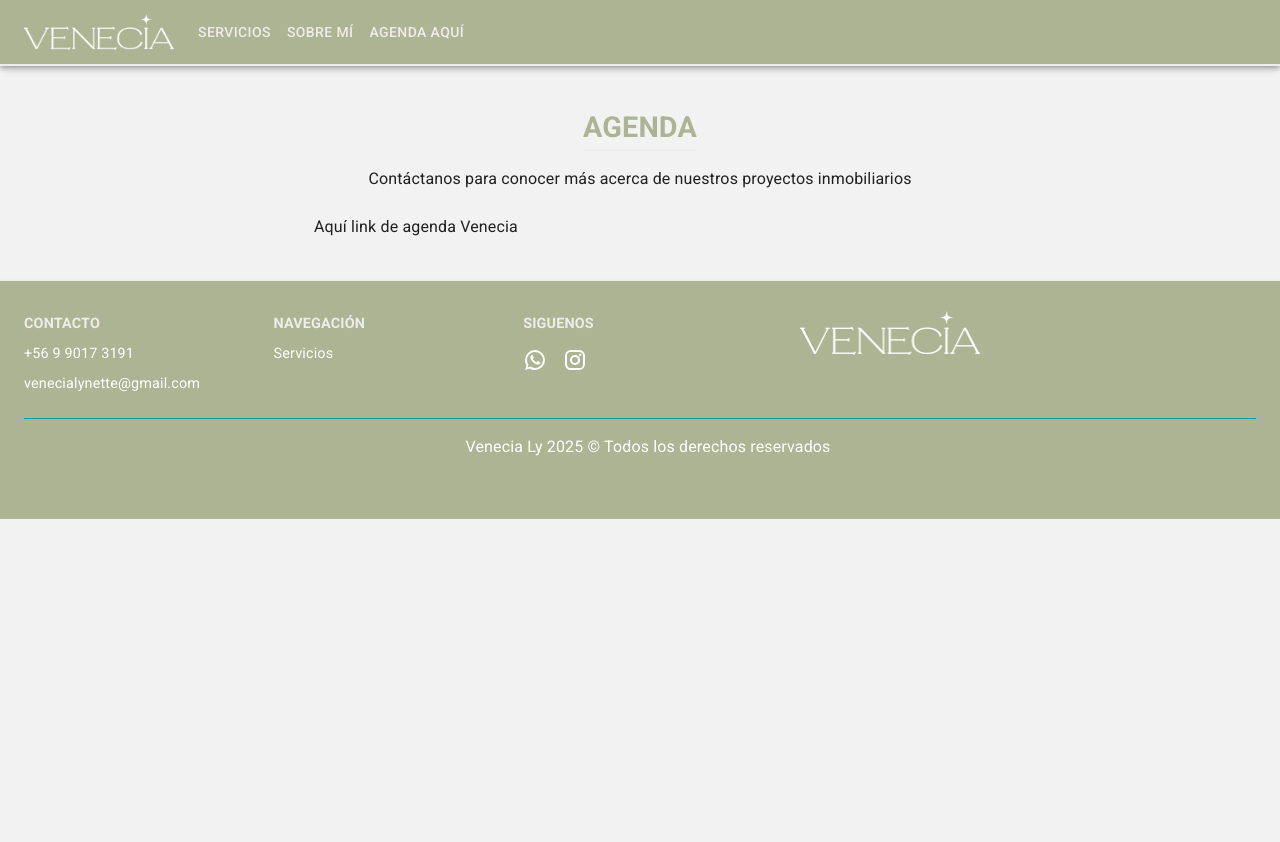
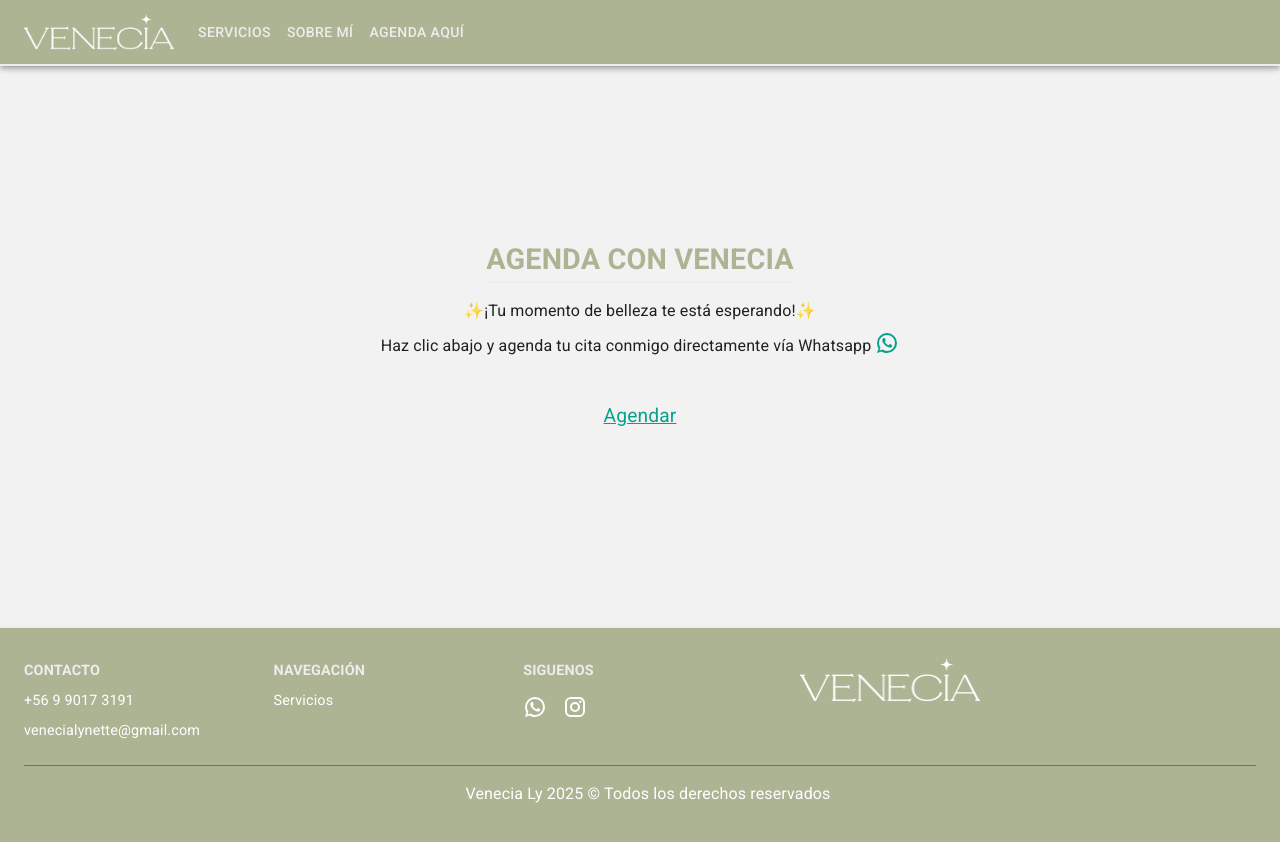
Before and after one commit to jotapixma/venecia-lashes, a Next.js app: page /agenda in a window 1280 px wide. Shown: the top 842 px of the page. Before the commit the page ends 800 px from the top, so only its background shows below. Built offline with nearby package versions, Linux system fonts and the light colour scheme.

Commit message:
review all pages

```diff
--- a/src/components/ContactModule/ContactModule.jsx
+++ b/src/components/ContactModule/ContactModule.jsx
@@ -1,6 +1,7 @@
 import Container from "@mui/material/Container";
 import ContactForm from "../ContactForm/ContactForm";
 import styles from './ContactModule.module.scss';
+import WhatsAppIcon from '@mui/icons-material/WhatsApp';
 
 const ContactModule = () => {
 
@@ -9,11 +10,15 @@ const ContactModule = () => {
       <div className={styles.contactContainer}>
         <Container>
           <div className="title-container" style={{ marginBottom: '24px'}}>
-            <h1 className="title">Agenda</h1>
-            <p>Contáctanos para conocer más acerca de nuestros proyectos inmobiliarios</p>
-          </div>
-          <div className="bootstrap-container">
-            <p>Aquí link de agenda Venecia</p>
+            <h1 className="title">Agenda con Venecia</h1>
+            <div className={styles.body}>
+              <p>✨¡Tu momento de belleza te está esperando!✨</p>
+              <div className={styles.list}>
+                <p> Haz clic abajo y agenda tu cita conmigo directamente vía Whatsapp</p>
+                <div><WhatsAppIcon/></div>
+              </div>
+              <a className={styles.link} target="_blank" href='https://api.whatsapp.com/send/?phone=56990173191&amp;text&amp;type=phone_number&amp;app_absent=0'>Agendar</a>
+            </div>
           </div>
         </Container>
       </div>
--- a/src/components/ContactModule/ContactModule.module.scss
+++ b/src/components/ContactModule/ContactModule.module.scss
@@ -1,7 +1,35 @@
 .contact{
   padding: 40px 0;
+  display: flex;
+  align-items: center;
   .contactContainer{
     max-width: 700px;
     margin: 0 auto;
   }
+  .body{
+    display: flex;
+    flex-direction: column;
+    gap: 8px;
+    .list{
+      display: flex;
+      align-items: center;
+      flex-direction: column;
+      gap: 4px;
+    }
+    svg{color: $green;}
+    .link{
+      margin-top: 32px;
+      color: $green;
+      font-size: 1.2rem;
+      text-decoration: underline;
+    }
+  }
+  @media only screen and (min-width: $breakpoint_md){
+    min-height: 70vh;
+    .body{
+      .list{
+        flex-direction: row;
+      }
+    }
+  }
 }
--- a/src/components/Footer/Footer.jsx
+++ b/src/components/Footer/Footer.jsx
@@ -18,12 +18,12 @@ const Footer = () => {
     {
       "id": '2',
       "title": 'whatsapp',
-      "link": '/',
+      "link": 'https://api.whatsapp.com/send/?phone=56990173191&amp;text&amp;type=phone_number&amp;app_absent=0',
     },
     {
       "id": '3',
       "title": 'instagram',
-      "link": '/',
+      "link": 'https://www.instagram.com/venecia_ly',
     },
     // {
     //   "id": '4',
@@ -39,8 +39,10 @@ const Footer = () => {
           <div className={styles.itemColumn}>
             <ul className={styles.unorderList}>
               <span>Contacto</span>
-              <li>+56 9 9017 3191</li>
-              <li>venecialynette@gmail.com</li>
+              <li>
+                <Link target="_blank" href='https://api.whatsapp.com/send/?phone=56990173191&amp;text&amp;type=phone_number&amp;app_absent=0'>+56 9 9017 3191</Link>
+              </li>
+              <li><a href="mailto:venecialynette@gmail.com">venecialynette@gmail.com</a></li>
             </ul>
           </div>
           <div className={styles.itemColumn}>
--- a/src/components/Footer/Footer.module.scss
+++ b/src/components/Footer/Footer.module.scss
@@ -33,7 +33,6 @@
           font-size: 0.9rem;
           margin: 0.5rem 0;
           color: $white;
-          color: $white;
         }
       }
     }
--- a/src/components/Footer/RrssItem/RrssItem.jsx
+++ b/src/components/Footer/RrssItem/RrssItem.jsx
@@ -25,7 +25,7 @@ const RrssItem = ({item}) => {
 
   return (
     <React.Fragment>
-      <Link href={item.link} className={styles.itemLink}>
+      <Link target="_blank" href={item.link} className={styles.itemLink}>
         {iconComponent(item)}
       </Link>
     </React.Fragment>
--- a/src/styles/globals.scss
+++ b/src/styles/globals.scss
@@ -175,3 +175,11 @@ h2,h3{
   max-width: 900px;
   margin: 0 auto;
 }
+
+.mt-16{
+  margin-top: 16px;
+}
+
+.mt-32{
+  margin-top: 32px;
+}
```
